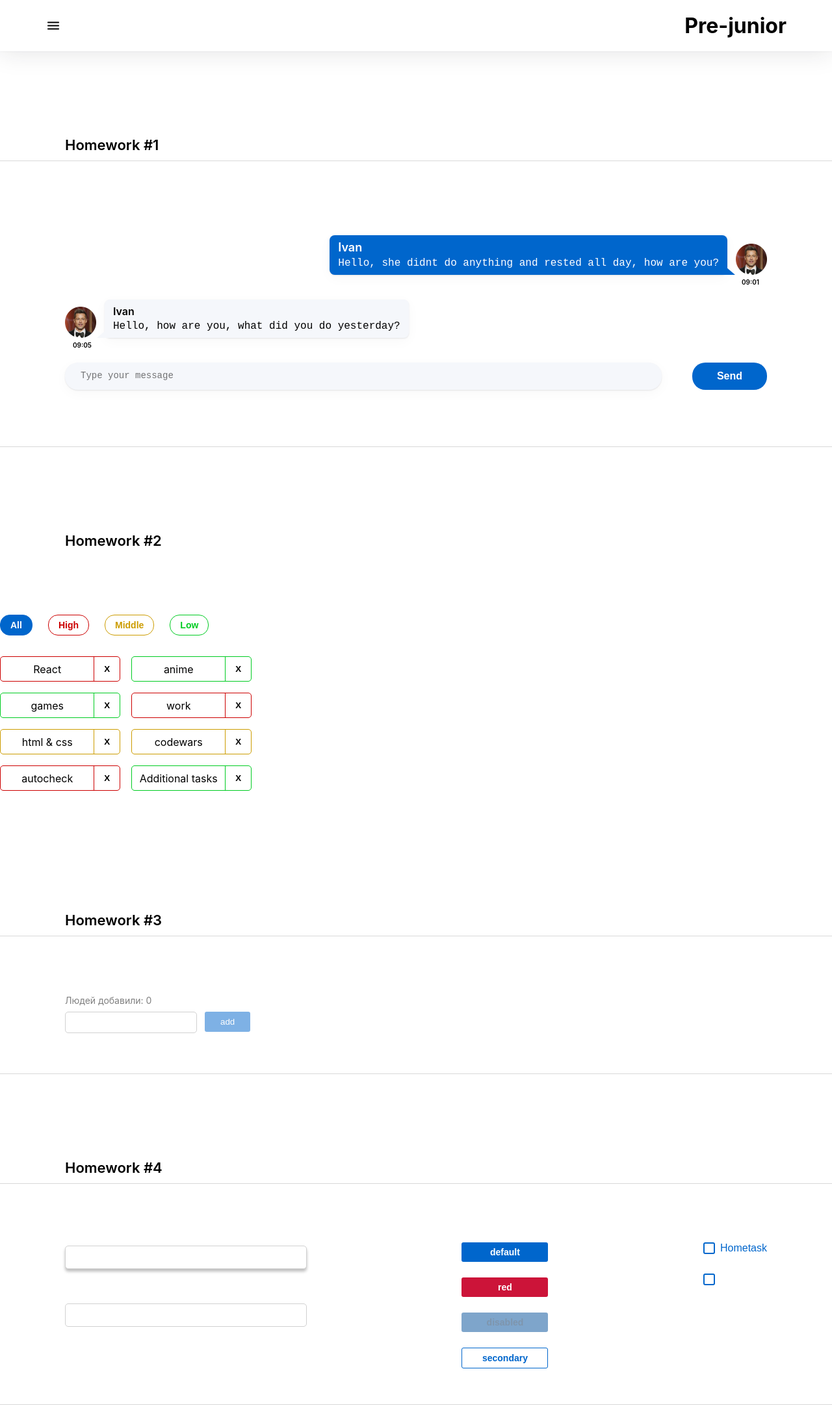
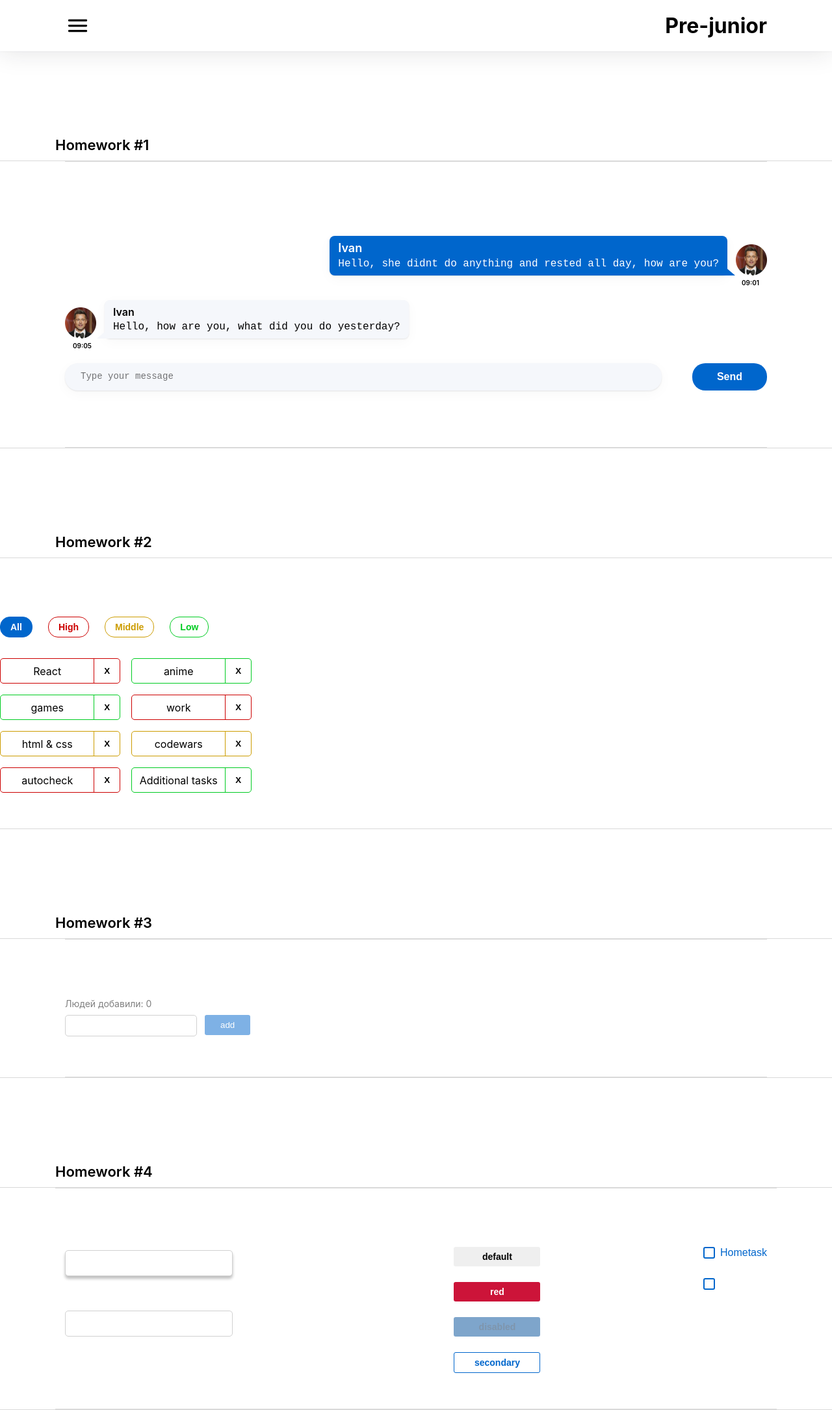
Before and after one commit to puerchik/hw_autocheck, a React (Create React App) app: page /#/pre-junior in a window 1280 px wide. Shown: the whole page at 65% size. Built offline with nearby package versions, Linux system fonts and the light colour scheme.

Commit message:
HW 6 is done

```diff
--- a/src/s1-main/App.module.css
+++ b/src/s1-main/App.module.css
@@ -9,7 +9,6 @@
     line-height: 27px;
     color: #000000;
     max-width: 1110px;
-    padding: 0 15px;
     padding-top: 131px;
     margin: 0 auto;
     margin-bottom: 10px;
@@ -21,13 +20,20 @@
     margin: 0 auto;
 }
 
+.wrapper {
+    display: flex;
+    justify-content: space-between;
+    width: 1110px;
+}
+
 .hw {
     padding-top: 90px;
     padding-bottom: 55px;
 }
 
 .messagesBox,
-.mainBox {
+.mainBox,
+.hw {
     border-top: 1px solid #D9D9D9;
     border-bottom: 1px solid #D9D9D9;
 }
--- a/src/s2-homeworks/hw04/common/c1-SuperInputText/SuperInputText.module.css
+++ b/src/s2-homeworks/hw04/common/c1-SuperInputText/SuperInputText.module.css
@@ -1,10 +1,21 @@
-.input:focus {}
+.input:focus {
+    border-radius: 5px;
+    outline: 1px solid #D1D1D1;
+    margin-bottom: 23px;
+    width: 100%;
+    min-height: 36px;
+}
 
 .input {
     border-radius: 5px;
     border: 1px solid #D1D1D1;
-    width: 100%;
-    min-height: 36px;
+    padding: 8px 24px;
+    color: #000;
+    font-family: 'Open Sans', sans-serif;
+    font-size: 16px;
+    font-style: normal;
+    font-weight: 500;
+    line-height: normal;
 }
 
 .inputWrapper {
--- a/src/s2-homeworks/hw04/common/c2-SuperButton/SuperButton.module.css
+++ b/src/s2-homeworks/hw04/common/c2-SuperButton/SuperButton.module.css
@@ -6,6 +6,7 @@
     border-radius: 3px;
     border: none;
     min-width: 133px;
+    margin-right: 24px;
 }
 
 .secondary {
--- a/src/s2-homeworks/hw04/common/c2-SuperButton/SuperButton.tsx
+++ b/src/s2-homeworks/hw04/common/c2-SuperButton/SuperButton.tsx
@@ -17,7 +17,7 @@ const SuperButton: React.FC<SuperButtonPropsType> = (
         ...restProps // все остальные пропсы попадут в объект restProps, там же будет children
     }
 ) => {
-    const finalClassName = `${s.button} ${restProps.id === 'hw4-super-button-default' ? ' ' + s.default : ''} ${xType === 'red' ? s.red : ''} ${xType === 'secondary' ? s.secondary : ''} ${disabled ? s.disabled : ''}`
+    const finalClassName = `${s.button} ${restProps.id === 'hw6-save' ? ' ' + s.default : ''} ${xType === 'red' ? s.red : ''} ${xType === 'secondary' ? s.secondary : ''} ${disabled ? s.disabled : ''}`
 
 
     return (
--- a/src/s2-homeworks/hw05/header/Header.tsx
+++ b/src/s2-homeworks/hw05/header/Header.tsx
@@ -1,14 +1,15 @@
-import React, {FC} from 'react'
+import React, { FC } from 'react'
 import burgerIcon from './burger.svg'
 import s from './Header.module.css'
-import {useLocation} from 'react-router-dom'
-import {PATH} from '../Pages'
+import s2 from '../../../s1-main/App.module.css'
+import { useLocation } from 'react-router-dom'
+import { PATH } from '../Pages'
 
 type PropsType = {
     handleOpen: () => void
 }
 
-export const Header: FC<PropsType> = ({handleOpen}) => {
+export const Header: FC<PropsType> = ({ handleOpen }) => {
     // hw5-menu изначально отсутствует, при нажатии на бургер - появляется, при повторном нажатии исчезает
     const location = useLocation()
     const currentPath = location.pathname
@@ -24,6 +25,7 @@ export const Header: FC<PropsType> = ({handleOpen}) => {
     return (
         <>
             <div id={'hw5-header'} className={s.header}>
+                <div className={`${s2.wrapper} ${s2.container}`}>
                     <img
                         src={burgerIcon}
                         id={'hw5-burger-menu'}
@@ -33,6 +35,7 @@ export const Header: FC<PropsType> = ({handleOpen}) => {
                     />
                     <h1>{pageName}</h1>
                 </div>
+            </div>
         </>
     )
 }
--- a/src/s2-homeworks/hw05/pages/Junior.tsx
+++ b/src/s2-homeworks/hw05/pages/Junior.tsx
@@ -1,4 +1,5 @@
 import React from 'react'
+import HW6 from '../../hw06/HW6'
 // import HW6 from '../../hw06/HW6'
 // import HW7 from '../../hw07/HW7'
 // import HW8 from '../../hw08/HW8'
@@ -7,7 +8,7 @@ import React from 'react'
 function Junior() {
     return (
         <div id={'hw5-page-junior'}>
-            {/*<HW6 />*/}
+            <HW6 />
             {/*<HW7 />*/}
             {/*<HW8 />*/}
             {/*<HW9 />*/}
--- a/src/s2-homeworks/hw06/HW6.module.css
+++ b/src/s2-homeworks/hw06/HW6.module.css
@@ -2,4 +2,13 @@
 }
 
 .editableSpanContainer {
+    padding: 0;
 }
+
+.HW6_wrapper {
+
+}
+
+.mainWrapper {
+    padding: 32px 0 235px;
+}
--- a/src/s2-homeworks/hw06/HW6.tsx
+++ b/src/s2-homeworks/hw06/HW6.tsx
@@ -20,14 +20,19 @@ const HW6 = () => {
     const restore = () => {
         // делают студенты
         // ЗАСЕТАТЬ(restoreState<ТИПИЗАЦИЯ>(КЛЮЧ,''))
+        setValue(restoreState<string>('hw6-editable-span-value', ''))
     }
 
     return (
         <div id={'hw6'}>
+            <div className={s2.container}>
                 <div className={s2.hwTitle}>Homework #6</div>
+            </div>
+
 
             {/*демонстрация возможностей компоненты:*/}
-            <div className={s2.hw}>
+            <div className={`${s2.hw} ${s.mainWrapper}`}>
+                <div className={s2.container}>
                     <div className={s.editableSpanContainer}>
                         <SuperEditableSpan
                             id={'hw6-spanable-input'}
@@ -35,7 +40,7 @@ const HW6 = () => {
                             onChangeText={setValue}
                             spanProps={{
                                 id: 'hw6-editable-span',
-                            defaultText: 'enter text...',
+                                defaultText: 'Enter text...',
                             }}
                         />
                     </div>
@@ -53,6 +58,8 @@ const HW6 = () => {
                         </SuperButton>
                     </div>
                 </div>
+
+            </div>
         </div>
     )
 }
--- a/src/s2-homeworks/hw06/common/c4-SuperEditableSpan/SuperEditableSpan.module.css
+++ b/src/s2-homeworks/hw06/common/c4-SuperEditableSpan/SuperEditableSpan.module.css
@@ -1,11 +1,23 @@
 .spanBlock {
+    display: flex;
+    justify-content: start;
+    align-items: center;
+    margin-bottom: 23px;
 }
 
 .span {
+    color: #0080FF;
+    font-family: 'Open Sans', sans-serif;
+    font-size: 20px;
+    font-style: normal;
+    font-weight: 500;
+    line-height: normal;
 }
 
 .input {
+
 }
 
 .pen {
+    margin-right: 10px;
 }
--- a/src/s2-homeworks/hw06/common/c4-SuperEditableSpan/SuperEditableSpan.tsx
+++ b/src/s2-homeworks/hw06/common/c4-SuperEditableSpan/SuperEditableSpan.tsx
@@ -42,19 +42,19 @@ const SuperEditableSpan: React.FC<SuperEditableSpanType> = (
 
     const onEnterCallback = () => {
         // выключить editMode при нажатии Enter // делают студенты
-
+        setEditMode(false)
         onEnter?.()
     }
     const onBlurCallback = (e: React.FocusEvent<HTMLInputElement>) => {
         // выключить editMode при нажатии за пределами инпута // делают студенты
-
+        setEditMode(false)
         onBlur?.(e)
     }
     const onDoubleClickCallBack = (
         e: React.MouseEvent<HTMLSpanElement, MouseEvent>
     ) => {
         // включить editMode при двойном клике // делают студенты
-
+        setEditMode(true)
         onDoubleClick?.(e)
     }
 
```
Lines whose indentation alone changed are shown as unchanged.
